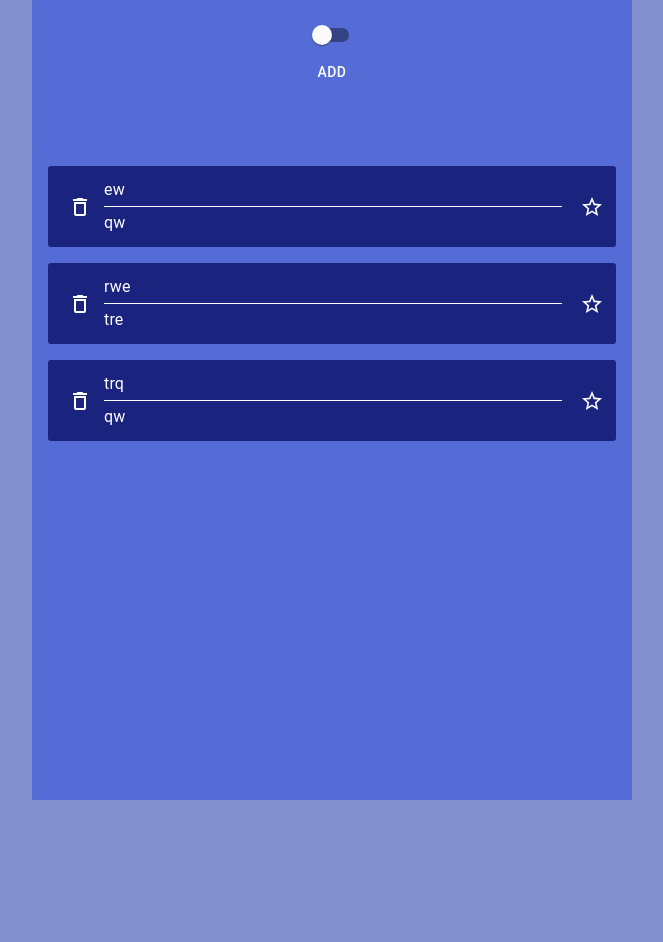
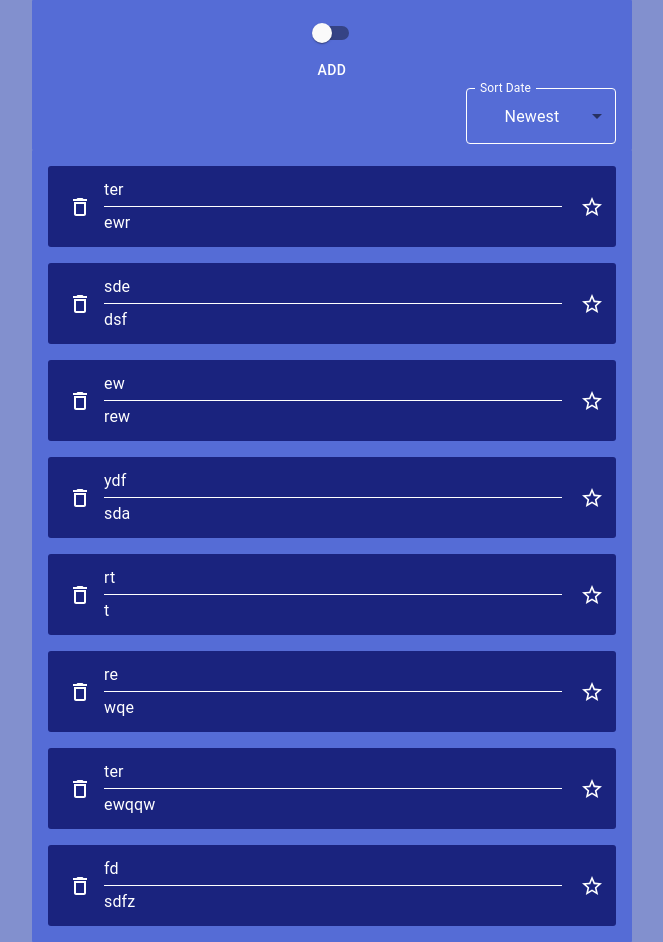
Before and after one commit to jeron1moo/todo, a React (Create React App) app: page / in a window 1280 px wide. Shown: the whole page, without its empty margins (308-971 px from the left). Before the commit the page ends 800 px from the top, so only its background shows below. Built offline with nearby package versions, Linux system fonts and the light colour scheme; data requests are answered from the project's data file.

Commit message:
useSort hook. draft

```diff
--- a/db.json
+++ b/db.json
@@ -1,22 +1,60 @@
 {
   "todos": [
     {
-      "title": "ew",
-      "description": "qw",
+      "title": "re",
+      "description": "wqe",
       "state": "TODO_INBOX",
-      "id": "pMwNsJVKaFLO1_mSHQUrw"
+      "id": "fIm90BzjEEVnYCfeUJDOz",
+      "createdAt": "2021-08-09T14:17:26.744Z"
     },
     {
-      "title": "rwe",
-      "description": "tre",
+      "title": "ter",
+      "description": "ewr",
       "state": "TODO_INBOX",
-      "id": "oCafpskFlGu8OxcFAL9OP"
+      "id": "VU2pHAr8c_aq-8lBkdN-b",
+      "createdAt": "2021-08-09T18:23:25.554Z"
     },
     {
-      "title": "trq",
-      "description": "qw",
+      "title": "ydf",
+      "description": "sda",
       "state": "TODO_INBOX",
-      "id": "FU-KxTfw1_DL-vofvMXAk"
+      "id": "yX00fpvwamkT0lT7MwIHE",
+      "createdAt": "2021-08-09T15:17:31.400Z"
+    },
+    {
+      "title": "ew",
+      "description": "rew",
+      "state": "TODO_INBOX",
+      "id": "9i-9Zy1UbyM8KqcLx7vml",
+      "createdAt": "2021-08-09T16:23:15.485Z"
+    },
+    {
+      "title": "ter",
+      "description": "ewqqw",
+      "state": "TODO_INBOX",
+      "id": "6auLzWg3nFApwDgs4NQ9K",
+      "createdAt": "2021-08-09T12:43:28.818Z"
+    },
+    {
+      "title": "fd",
+      "description": "sdfz",
+      "state": "TODO_INBOX",
+      "id": "XqueEympCP_-k5ml19n3x",
+      "createdAt": "2021-08-09T11:05:42.136Z"
+    },
+    {
+      "title": "sde",
+      "description": "dsf",
+      "state": "TODO_INBOX",
+      "id": "DyoxGVIYHD-jVvmzo8Tft",
+      "createdAt": "2021-08-09T17:23:19.730Z"
+    },
+    {
+      "title": "rt",
+      "description": "t",
+      "state": "TODO_INBOX",
+      "id": "Fad_zIhp7by6uuZLPP4F-",
+      "createdAt": "2021-08-09T14:45:21.686Z"
     }
   ]
 }
--- /dev/null
+++ b/src/components/SortTodo/SortTodo.jsx
@@ -0,0 +1,30 @@
+import { FormControl, InputLabel, MenuItem, Select } from '@material-ui/core';
+import React from 'react';
+import useSort from '../../hooks/useSort';
+import useStyles from './styles';
+
+const SortTodo = () => {
+  const classes = useStyles();
+  const { sort, setSort } = useSort();
+
+  const handleChange = () => {
+    setSort(sort === 'ASC' ? 'DESC' : 'ASC');
+  };
+
+  return (
+    <FormControl variant="outlined" className={classes.formControl}>
+      <InputLabel className={classes.formLabel}>Sort Date</InputLabel>
+      <Select
+        className={classes.formSelect}
+        value={sort}
+        onChange={() => handleChange()}
+        label="Sort Date"
+      >
+        <MenuItem value="ASC">Newest</MenuItem>
+        <MenuItem value="DESC">Oldest</MenuItem>
+      </Select>
+    </FormControl>
+  );
+};
+
+export default SortTodo;
--- /dev/null
+++ b/src/components/SortTodo/index.js
@@ -0,0 +1,3 @@
+import SortTodo from './SortTodo';
+
+export default SortTodo;
--- /dev/null
+++ b/src/components/SortTodo/styles.js
@@ -0,0 +1,27 @@
+import { makeStyles } from '@material-ui/core/styles';
+
+export default makeStyles((theme) => ({
+  formControl: {
+    backgroundColor: theme.palette.primary.main,
+    color: theme.palette.secondary.main,
+    alignSelf: 'flex-end',
+    width: '150px',
+  },
+  formLabel: {
+    backgroundColor: theme.palette.primary.main,
+    color: theme.palette.secondary.main,
+  },
+  formSelect: {
+    backgroundColor: theme.palette.primary.main,
+    color: theme.palette.secondary.main,
+    '& .MuiOutlinedInput-notchedOutline': {
+      color: theme.palette.secondary.main,
+      borderColor: theme.palette.secondary.main,
+    },
+    '&:hover .MuiOutlinedInput-notchedOutline, &.Mui-focused .MuiOutlinedInput-notchedOutline':
+      {
+        color: theme.palette.secondary.main,
+        borderColor: theme.palette.secondary.main,
+      },
+  },
+}));
--- a/src/components/TodoList/TodoList.jsx
+++ b/src/components/TodoList/TodoList.jsx
@@ -1,10 +1,11 @@
-import React from 'react';
+import React, { useEffect } from 'react';
 import { Box, List } from '@material-ui/core';
 import { useSelector } from 'react-redux';
 import { createSelector } from 'reselect';
 import TodoItem from '../TodoItem';
 import useStyles from './styles';
 import useActions from '../../hooks/useActions';
+import useSort from '../../hooks/useSort';
 
 const selectInboxAndPinnedTodos = createSelector(
   (state) => state.todos.todos,
@@ -17,11 +18,18 @@ export const TodoList = ({ className }) => {
   const todosList = useSelector(selectInboxAndPinnedTodos);
   const loading = useSelector(({ todos }) => todos.loading);
   const { pinTodo, archiveTodo } = useActions();
+  const { sorted } = useSort();
 
   const events = {
     pinTodo,
     archiveTodo,
   };
+
+  useEffect(() => {
+    if (!loading) {
+      sorted();
+    }
+  }, [loading]);
 
   if (loading) {
     return (
@@ -41,6 +49,7 @@ export const TodoList = ({ className }) => {
     ...todosList.filter((t) => t.state === 'TODO_PINNED'),
     ...todosList.filter((t) => t.state !== 'TODO_PINNED'),
   ];
+
   return (
     <>
       {todosInOrder.length > 0 && (
--- a/src/components/TodoNav/TodoNav.jsx
+++ b/src/components/TodoNav/TodoNav.jsx
@@ -6,6 +6,7 @@ import applyTheme from '../../redux/actions/theme';
 import useStyles from './styles';
 import Modal from '../Modal';
 import useActions from '../../hooks/useActions';
+import SortTodo from '../SortTodo';
 
 const TodoNav = ({ className }) => {
   const classes = useStyles();
@@ -24,6 +25,7 @@ const TodoNav = ({ className }) => {
       <Modal modalName="Add Todo" buttonName="Add">
         <AddTodo {...events} />
       </Modal>
+      <SortTodo />
     </Box>
   );
 };
--- a/src/components/TodoNav/styles.js
+++ b/src/components/TodoNav/styles.js
@@ -4,10 +4,15 @@ export default makeStyles((theme) => ({
   todoNav: {
     backgroundColor: theme.palette.primary.main,
     color: theme.palette.secondary.main,
-    padding: theme.spacing(2, 4, 3),
+    padding: theme.spacing(4, 2, 3),
     '& .Mui-checked': {
       color: theme.palette.secondary.main,
     },
+    display: 'flex',
+    flexDirection: 'column',
+    alignContent: 'center',
+    justifyContent: 'center',
+    alignItems: 'center',
   },
   themeButton: {
     color: theme.palette.secondary.main,
--- /dev/null
+++ b/src/hooks/useSort.js
@@ -0,0 +1,38 @@
+import { useEffect, useState } from 'react';
+import { useSelector } from 'react-redux';
+import useActions from './useActions';
+
+const useSort = () => {
+  const todosList = useSelector(({ todos }) => todos.todos);
+
+  const [sort, setSort] = useState('ASC');
+
+  const { sortTodo } = useActions();
+
+  const sortedByDate = todosList.sort((a, b) => {
+    const dateA = new Date(a.createdAt);
+    const dateB = new Date(b.createdAt);
+    return dateB.getTime() - dateA.getTime();
+  });
+
+  const sortBy = () => {
+    if (sort === 'ASC') return sortedByDate;
+    return sortedByDate.reverse();
+  };
+
+  const sorted = () => {
+    sortTodo(sortBy());
+  };
+
+  useEffect(() => {
+    sorted();
+  }, [sort]);
+
+  return {
+    sort,
+    setSort,
+    sorted,
+  };
+};
+
+export default useSort;
--- a/src/redux/actions/todo.js
+++ b/src/redux/actions/todo.js
@@ -8,6 +8,7 @@ import {
   LOAD_TODOS,
   PIN_TODO,
   ADD_TODO_SUCCESS,
+  SORT_TODO,
 } from '../constants/actionTypes';
 
 const addTodoSuccess = (todo) => ({
@@ -43,6 +44,7 @@ export const addTodo = (todo) => {
         ...todo,
         state: 'TODO_INBOX',
         id: nanoid(),
+        createdAt: new Date(),
       })
       .then((res) => {
         dispatch(addTodoSuccess(res.data));
@@ -70,6 +72,7 @@ export const archiveTodo = (id) => {
 };
 
 export const pinTodo = (id) => ({ type: PIN_TODO, payload: { id } });
+export const sortTodo = (todos) => ({ type: SORT_TODO, payload: { todos } });
 
 export const loadTodos = () => {
   return (dispatch) => {
--- a/src/redux/constants/actionTypes.js
+++ b/src/redux/constants/actionTypes.js
@@ -4,3 +4,4 @@ export const LOADING = 'LOADING';
 export const ADD_TODO_SUCCESS = 'ADD_TODO_SUCCESS';
 export const ADD_TODO_FAILURE = 'ADD_TODO_FAILURE';
 export const LOAD_TODOS = 'LOAD_TODOS';
+export const SORT_TODO = 'SORT_TODO';
--- a/src/redux/reducers/todos.js
+++ b/src/redux/reducers/todos.js
@@ -6,6 +6,7 @@ import {
   ADD_TODO_SUCCESS,
   ADD_TODO_FAILURE,
   LOAD_TODOS,
+  SORT_TODO,
 } from '../constants/actionTypes';
 
 const TODO_ARCHIVED = 'TODO_ARCHIVED';
@@ -18,6 +19,7 @@ const todos = [
     title: '',
     description: '',
     state: '',
+    createdAt: '',
   },
 ];
 
@@ -59,6 +61,9 @@ export default produce((state, { type, payload }) => {
       state.loading = false;
       state.error = payload.error;
       break;
+    case SORT_TODO:
+      state.todos = payload.todos;
+      break;
     default:
       break;
   }
```
Also changed, not shown: as.json (added, +60 -0 lines).
